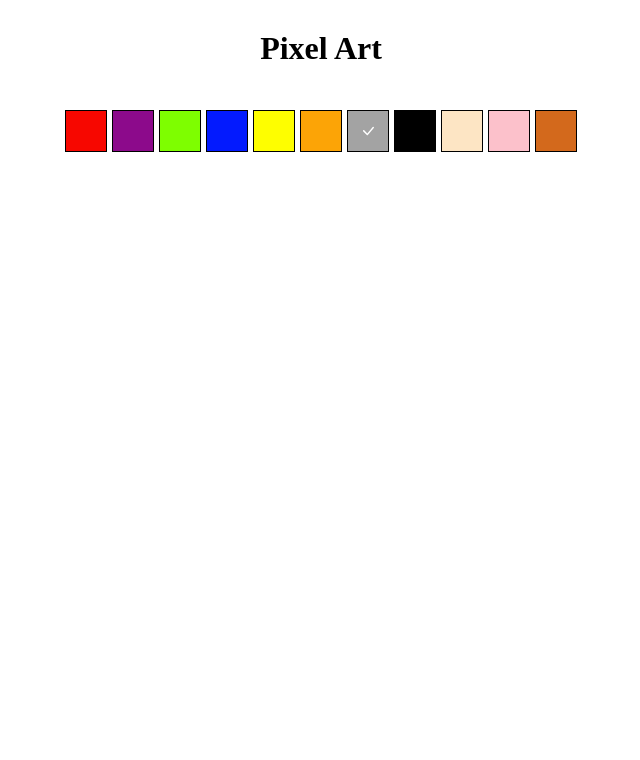
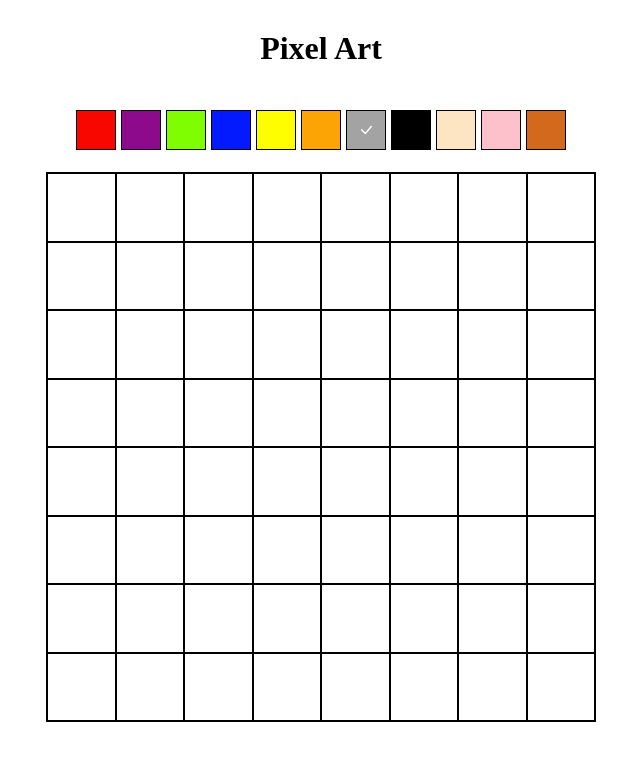
Before and after one commit to ptiry02/frontend-junior-code-challenge-3, a React (Create React App) app: page / in a window 1280 px wide. Shown: the top 760 px of the page, without its empty margins (319-959 px from the left). Built offline with nearby package versions, Linux system fonts and the light colour scheme.

Commit message:
Made canvas and paint functionality

```diff
--- a/src/App.tsx
+++ b/src/App.tsx
@@ -1,5 +1,6 @@
 import { useState } from 'react'
 import styled from 'styled-components'
+import Canvas from './components/Canvas'
 import ColorPicker from './components/ColorPicker'
 import ColorSelected from './context/ColorSelected.context'
 
@@ -9,6 +10,7 @@ function App(): JSX.Element {
     <ColorSelected.Provider value={{ colorSelected, setColorSelected }}>
       <Title>Pixel Art</Title>
       <ColorPicker />
+      <Canvas width={8} />
     </ColorSelected.Provider>
   )
 }
--- /dev/null
+++ b/src/components/Canvas.tsx
@@ -0,0 +1,27 @@
+import styled from 'styled-components'
+import Row from './Row'
+
+const Canvas = ({ width }: { width: number }) => {
+  const rows: JSX.Element[] = []
+
+  for (let i = 0; i < width; i++) {
+    rows.push(<Row key={i} width={width} />)
+  }
+
+  return <Wrapper>{rows}</Wrapper>
+}
+
+export default Canvas
+
+const Wrapper = styled.div`
+  align-self: center;
+  width: 550px;
+  height: 550px;
+  border: 0.5px solid #000000;
+  margin-top: 20px;
+  display: flex;
+  flex-direction: column;
+  :hover {
+    cursor: url('pencil.cur'), auto;
+  }
+`
--- /dev/null
+++ b/src/components/Pixel.tsx
@@ -0,0 +1,23 @@
+import { useContext, useState } from 'react'
+import styled from 'styled-components'
+import ColorSelected from '../context/ColorSelected.context'
+
+const Pixel = ({ width }: { width: number }): JSX.Element => {
+  const { colorSelected } = useContext(ColorSelected)
+  const [color, setColor] = useState(colorSelected)
+
+  return <Pix width={width} background={color} selected={colorSelected} onClick={() => setColor(colorSelected)}></Pix>
+}
+export default Pixel
+
+const Pix = styled.div.attrs(({ background, selected }: { background: string; selected: string }) => ({
+  background,
+  selected,
+}))<{ width: number }>`
+  border: 0.5px solid #000000;
+  background-color: ${({ background }) => background};
+  width: calc(${({ width }) => `550px / ${width}`});
+  :hover {
+    background-color: ${({ selected }) => selected};
+  }
+`
--- /dev/null
+++ b/src/components/Row.tsx
@@ -0,0 +1,21 @@
+import styled from 'styled-components'
+import Pixel from './Pixel'
+
+const Row = ({ width }: { width: number }) => {
+  const pixels: JSX.Element[] = []
+
+  for (let i = 0; i < width; i++) {
+    pixels.push(<Pixel width={width} key={i} />)
+  }
+
+  return <Wrapper width={width}>{pixels}</Wrapper>
+}
+
+export default Row
+
+const Wrapper = styled.div<{ width: number }>`
+  display: flex;
+  align-self: center;
+  width: 100%;
+  height: calc(${({ width }) => `550px / ${width}`});
+`
--- a/src/styles/GlobalSyles.ts
+++ b/src/styles/GlobalSyles.ts
@@ -4,6 +4,7 @@ const GlobalStyles = createGlobalStyle`
     * {
         margin: 0;
         padding: 0;
+        box-sizing: border-box;
     }
     body {
         padding-top: 30px;
```
Also changed, not shown: 1 other file (tests, documents, lock files or other folders).
